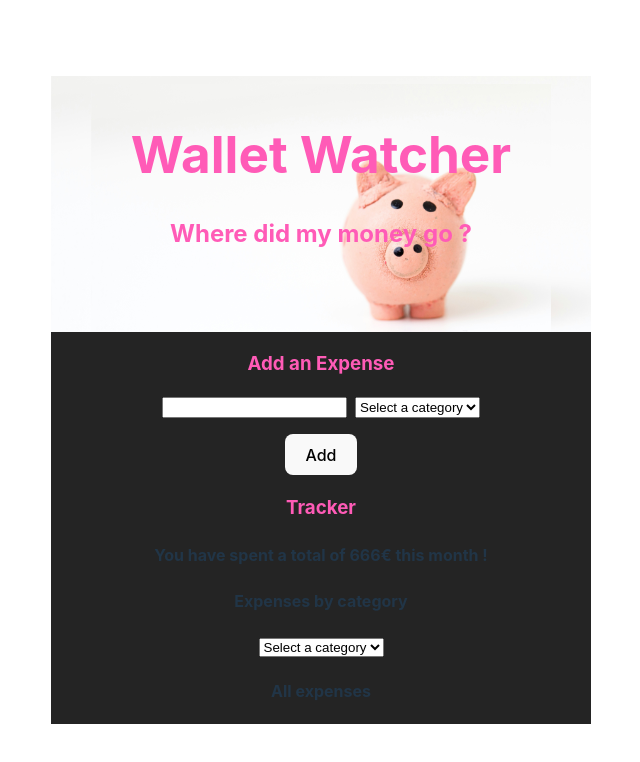
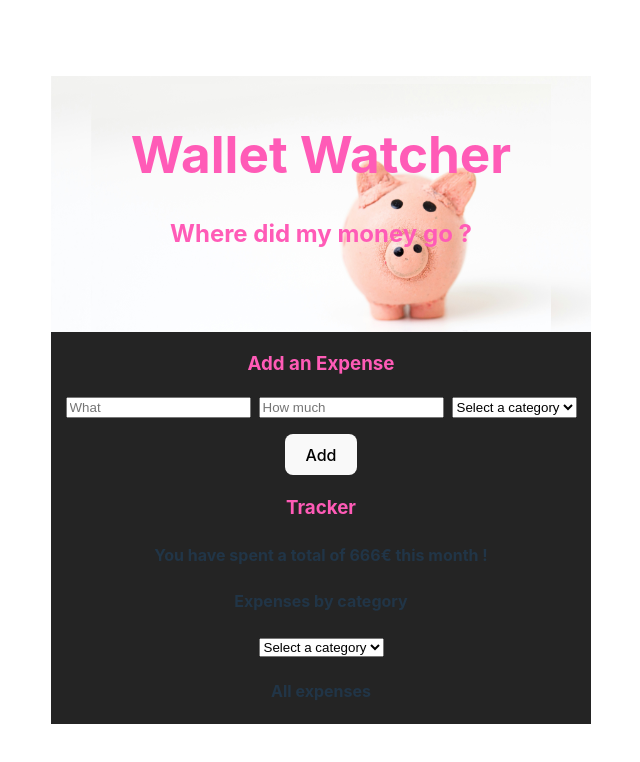
Before and after one commit to voidermalie/walletwatch, a React (Vite) app: page / in a window 1280 px wide. Shown: the top 762 px of the page, without its empty margins (319-959 px from the left). Built offline with nearby package versions, Linux system fonts and the light colour scheme.

Commit message:
form logic fix

```diff
--- a/src/component/Form/Form.jsx
+++ b/src/component/Form/Form.jsx
@@ -5,7 +5,7 @@ import formReducer, { initialState } from '../../reducer/formReducer';
 import { useReducer } from 'react';
 
 const Form = () => {
-    const [state, dispatch] = useReducer(formReducer, initialState)
+  const [state, dispatch] = useReducer(formReducer, initialState);
 
   const handleSelect = (selectedValue) => {
     console.log('Selected value:', selectedValue);
@@ -15,42 +15,54 @@ const Form = () => {
     });
   };
 
-
   const handleInputChange = (e) => {
     dispatch({
       type: 'SET_INPUT',
-      payload: e.target.value
+      payload: {
+        name: e.target.name,
+        value: e.target.value,
+      },
     });
   };
 
   const handleSubmit = (e) => {
     e.preventDefault();
-    console.log('Form submitted!')
+    console.log('Form submitted!');
 
-    const { input, selectedCategory } = state;
+    const { expenseName, expenseAmount, selectedCategory } = state;
 
     dispatch({
       type: 'ADD_EXPENSE',
       payload: {
-        amount: input,
-        category: selectedCategory
+        name: expenseName,
+        amount: expenseAmount,
+        category: selectedCategory,
       },
     });
   };
 
   return (
-    <div className='formDisplay'>
+    <div className="formDisplay">
       <form onSubmit={handleSubmit}>
         <div className="input">
-          <Input inputValue={state.input} handleInputChange={handleInputChange}/>
+          <Input
+            name="expenseName"
+            placeholder='What'
+            inputValue={state.expenseName}
+            handleInputChange={handleInputChange}
+          />
+          <Input
+            name="expenseAmount"
+            placeholder='How much'
+            inputValue={state.expenseAmount}
+            handleInputChange={handleInputChange}
+          />
           <CategoryList
             onSelect={handleSelect}
             value={state.selectedCategory}
           />
         </div>
-        <button type="submit">
-          Add
-        </button>
+        <button type="submit">Add</button>
       </form>
     </div>
   );
--- a/src/component/Input/Input.jsx
+++ b/src/component/Input/Input.jsx
@@ -1,11 +1,15 @@
-import './Input.css'
+import './Input.css';
 
+const Input = ({ name, placeholder, inputValue, handleInputChange }) => {
+  return (
+    <input
+      type="text"
+      value={inputValue}
+      onChange={handleInputChange}
+      name={name}
+      placeholder={placeholder}
+    />
+  );
+};
 
-const Input = ({inputValue, handleInputChange}) => {
-
-  return (
-    <input type='text' value={inputValue} onChange={handleInputChange} />
-  )
-}
-
-export default Input
+export default Input;
--- a/src/reducer/formReducer.jsx
+++ b/src/reducer/formReducer.jsx
@@ -1,12 +1,13 @@
 export const initialState = {
     selectedCategory: '',
-    input: '',
+    expenseName: '',
+    expenseAmount: '',
     expenses: [],
 }
 
 
 const formReducer = (state, action) => {
-    const { amount, category } = action.payload;
+    const { name, amount, category } = action.payload;
 
     switch(action.type) {
         case 'SELECT_CATEGORY':
@@ -17,14 +18,15 @@ const formReducer = (state, action) => {
         case 'SET_INPUT':
             return {
                 ...state,
-                input: action.payload
+                [action.payload.name]: action.payload.value
             }
         case 'ADD_EXPENSE':
             console.log('Expense added:', action.payload);
             return {
                 ...state,
-                expenses: [...state.expenses, {amount, category, id: Date.now()}],
-                input: ''
+                expenses: [...state.expenses, {name, amount, category, id: Date.now()}],
+                expenseName: '',
+                expenseAmount: '',
             }
         default:
             return state;
```
